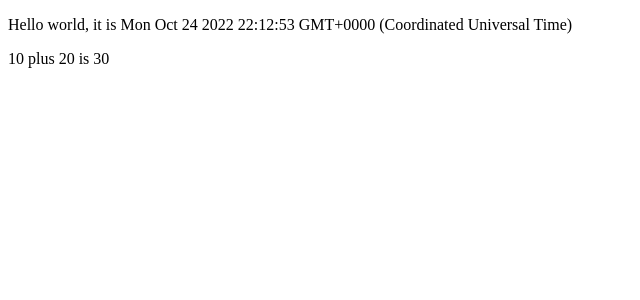
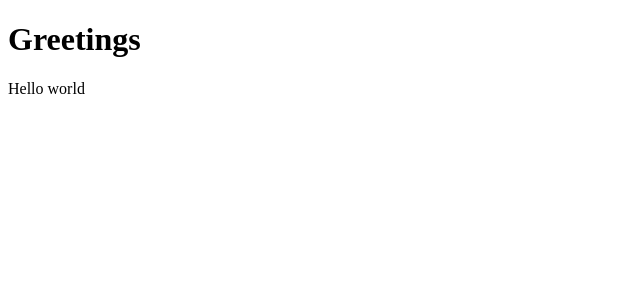
Before and after one commit to josenaldo/full-stack-open-2022, a React (Create React App) app in the folder part1/apps/part1/: page / in a window 1280 px wide. Shown: the top 300 px of the page, without its empty margins (0-640 px from the left). Built offline with nearby package versions, Linux system fonts and the light colour scheme; the HTML template or start-up script is replaced by a standard one.

Commit message:
Multiples components

```diff
--- a/part1/apps/part1/src/App.js
+++ b/part1/apps/part1/src/App.js
@@ -1,14 +1,16 @@
-const App = () => {
-    const now = new Date()
-    const a = 10
-    const b = 20
-
+const Hello = () => {
     return (
         <div>
-            <p>Hello world, it is {now.toString()}</p>
-            <p>
-                {a} plus {b} is {a + b}
-            </p>
+            <p>Hello world</p>
+        </div>
+    )
+}
+
+const App = () => {
+    return (
+        <div>
+            <h1>Greetings</h1>
+            <Hello />
         </div>
     )
 }
```
